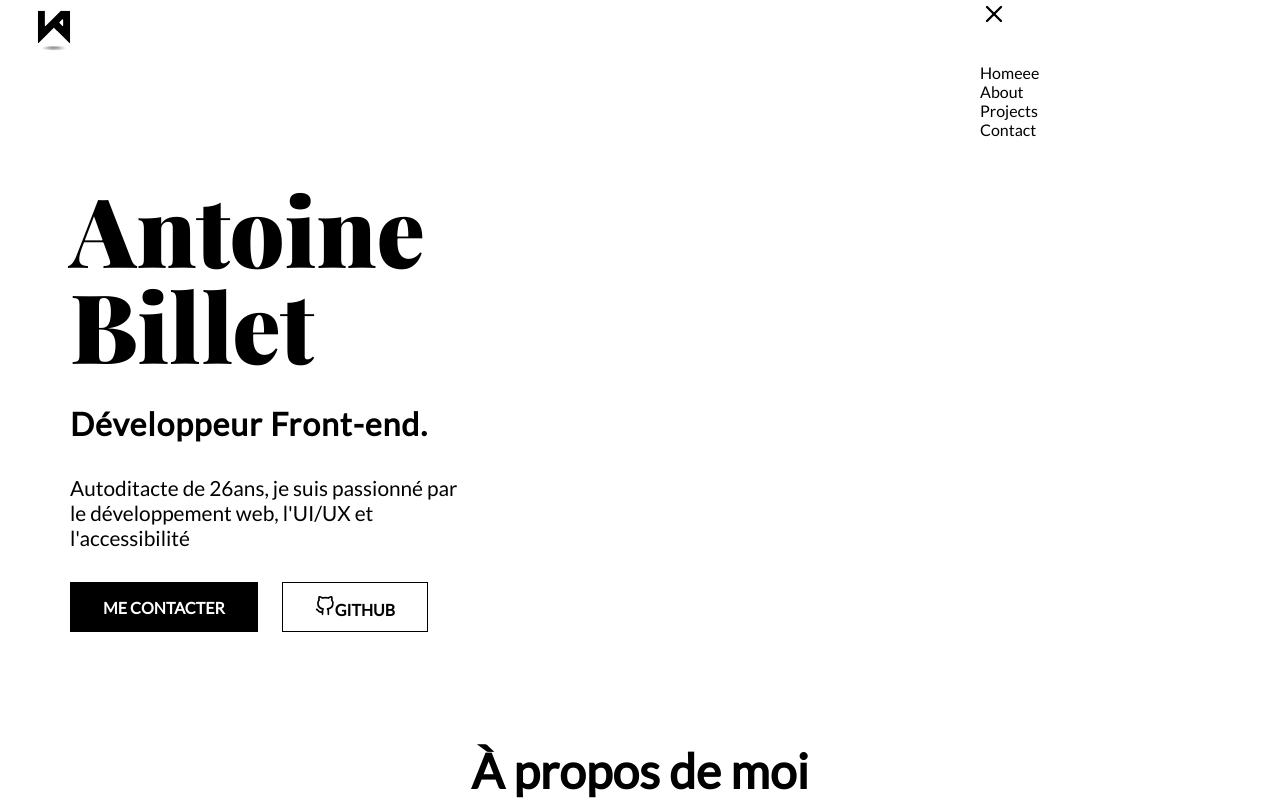
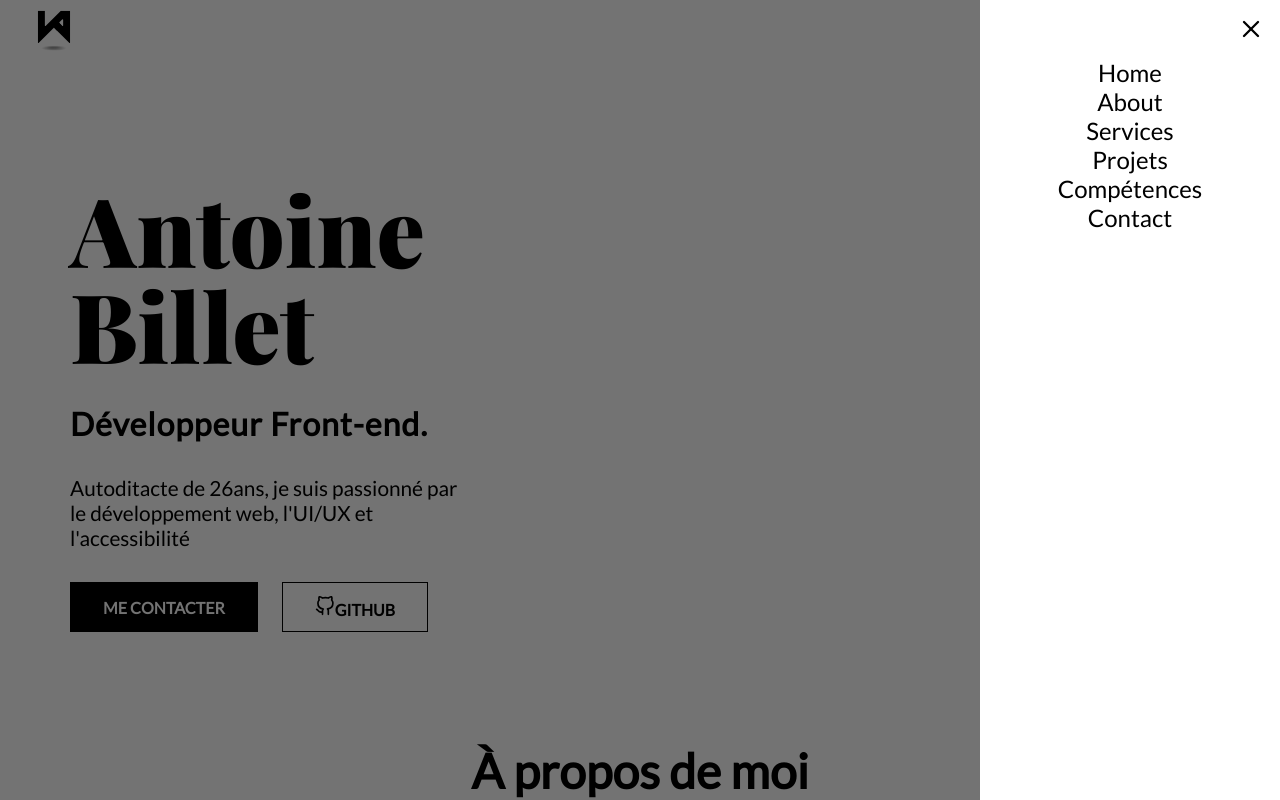
Before and after one commit to antoineskt/portfolio, a React (Vite) app: page / in a window 1280 px wide. Both pictures are taken after a click on the button 1236 px from the left and 30 px from the top of the page. Shown: the top 800 px of the page. Built offline with nearby package versions, Linux system fonts and the light colour scheme.

Commit message:
ancer and menu

```diff
--- a/src/components/Apropos/index.tsx
+++ b/src/components/Apropos/index.tsx
@@ -59,7 +59,7 @@ const P = styled.p`
 `
 export default function Apropos() {
   return (
-    <SectionApropos>
+    <SectionApropos id="apropos">
       <H1>À propos de moi</H1>
 
       <Div>
--- a/src/components/Competence/index.tsx
+++ b/src/components/Competence/index.tsx
@@ -40,7 +40,7 @@ const DivSvgTitle = styled.div`
 `
 export default function Competence() {
   return (
-    <SectionCompetence>
+    <SectionCompetence id="competences">
       <H1>Mes compétences</H1>
 
       <DivCompetences>
--- a/src/components/Contact/index.tsx
+++ b/src/components/Contact/index.tsx
@@ -18,7 +18,7 @@ const A = styled.a`
 `
 export default function Contact() {
   return (
-    <SectionContact>
+    <SectionContact id="contact">
       <H1>Contact</H1>
       <div>
         <A target="_blank" href="https://github.com/antoineskt">
--- a/src/components/Header/index.tsx
+++ b/src/components/Header/index.tsx
@@ -4,6 +4,23 @@ import { ReactComponent as Logoab } from '../../assets/logoab.svg'
 import { useState, useContext } from 'react'
 import { ThemeContext } from '../../utils/context'
 import { sun, moon } from '../../assets/lights'
+
+const DivHeaderAndMenuOverlay = styled.div`
+  z-index: 10;
+  top: 0;
+`
+
+const DivMenuOverlay = styled.div<{ $visible: boolean }>`
+  display: ${({ $visible }) => ($visible === true ? 'block' : 'none')};
+  opacity: ${({ $visible }) => ($visible === true ? '1' : '0')};
+  position: fixed;
+  height: 120vh;
+  background-color: rgba(0, 0, 0, 0.55);
+  z-index: 4;
+  top: 0;
+  left: 0;
+  right: 0;
+`
 
 const HeaderDiv = styled.header`
   display: flex;
@@ -46,22 +63,48 @@ const Nav = styled.nav<{ $visible: boolean }>`
   background-color: white;
   transform: ${({ $visible }) => ($visible === true ? 'translateX(0%);' : 'translateX(105%);')};
   transition: transform 1s;
+  z-index: 10;
+`
+
+const ButtonMenuBurgerClose = styled.div`
+  cursor: pointer;
+  border: none;
+  background-color: transparent;
+  padding: 0;
+  display: flex;
+`
+const DivButtonCloseMenu = styled.div`
+  display: flex;
+  justify-content: flex-end;
+  padding: 15px;
 `
 const DivUl = styled.div`
-  justify-content: space-between;
-  height: calc(100% - 64px);
-  padding: 32px 0;
+  z-index: 10;
 `
 const Ul = styled.ul`
   list-style-type: none;
   padding: 0;
   margin: 0;
+  display: flex;
+  align-items: center;
+  justify-content: center;
+  flex-direction: column;
+  font-size: 1.5em;
+`
+
+const A = styled.a`
+  text-decoration: none;
+  color: black;
+  &:hover {
+    color: red;
+  }
 `
 export default function Header() {
   const [visible, setVisible] = useState<boolean>(false)
   const { toggleTheme, theme } = useContext(ThemeContext)
 
   return (
+    <DivHeaderAndMenuOverlay>
       <HeaderDiv>
         <DivLogo>
           <Logoab />
@@ -88,8 +131,8 @@ export default function Header() {
         </ul>
 
         <Nav $visible={visible}>
-        <div>
-          <ButtonMenuBurger onClick={() => setVisible(false)}>
+          <DivButtonCloseMenu>
+            <ButtonMenuBurgerClose onClick={() => setVisible(false)}>
               <svg
                 stroke="currentColor"
                 fill="none"
@@ -104,17 +147,33 @@ export default function Header() {
                 <line x1="18" y1="6" x2="6" y2="18"></line>
                 <line x1="6" y1="6" x2="18" y2="18"></line>
               </svg>
-          </ButtonMenuBurger>
-        </div>
+            </ButtonMenuBurgerClose>
+          </DivButtonCloseMenu>
           <DivUl>
             <Ul>
-            <li>Homeee</li>
-            <li>About</li>
-            <li>Projects</li>
-            <li>Contact</li>
+              <li>
+                <A href="#home">Home</A>
+              </li>
+              <li>
+                <A href="#apropos">About</A>
+              </li>
+              <li>
+                <A href="#services">Services</A>
+              </li>
+              <li>
+                <A href="#projets">Projets</A>
+              </li>
+              <li>
+                <A href="#competence">Compétences</A>
+              </li>
+              <li>
+                <A href="#contact">Contact</A>
+              </li>
             </Ul>
           </DivUl>
         </Nav>
       </HeaderDiv>
+      <DivMenuOverlay $visible={visible}></DivMenuOverlay>
+    </DivHeaderAndMenuOverlay>
   )
 }
--- a/src/components/Presentation/index.tsx
+++ b/src/components/Presentation/index.tsx
@@ -56,7 +56,7 @@ const AncreGit = styled.a`
 `
 export default function Presentation() {
   return (
-    <SectionPresentation>
+    <SectionPresentation id="home">
       <H1>
         Antoine
         <br /> Billet
--- a/src/components/Projects/index.tsx
+++ b/src/components/Projects/index.tsx
@@ -78,7 +78,7 @@ const Span = styled.span`
 
 export default function Project() {
   return (
-    <SectionProject>
+    <SectionProject id="projets">
       <H1>Mes projects</H1>
       <DivAllProject>
         <DivOneProject>
--- a/src/components/Service/index.tsx
+++ b/src/components/Service/index.tsx
@@ -44,7 +44,7 @@ const Img = styled.img`
 
 export default function Service() {
   return (
-    <SectionService>
+    <SectionService id="services">
       <H1>Mes services</H1>
       <DivThreeBox>
         <DivOneBloc>
```
Lines whose indentation alone changed are shown as unchanged.
